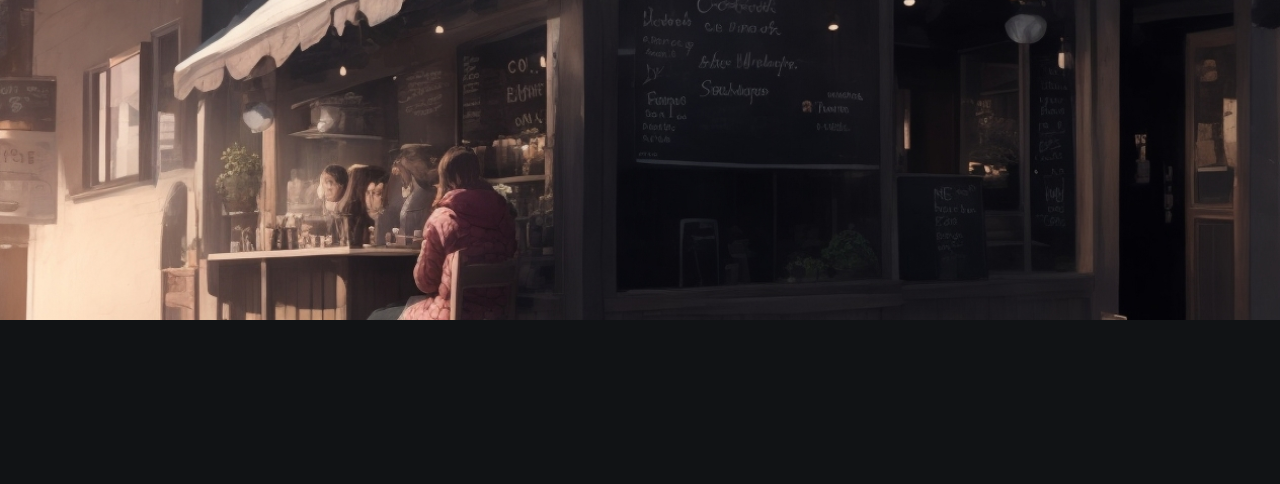
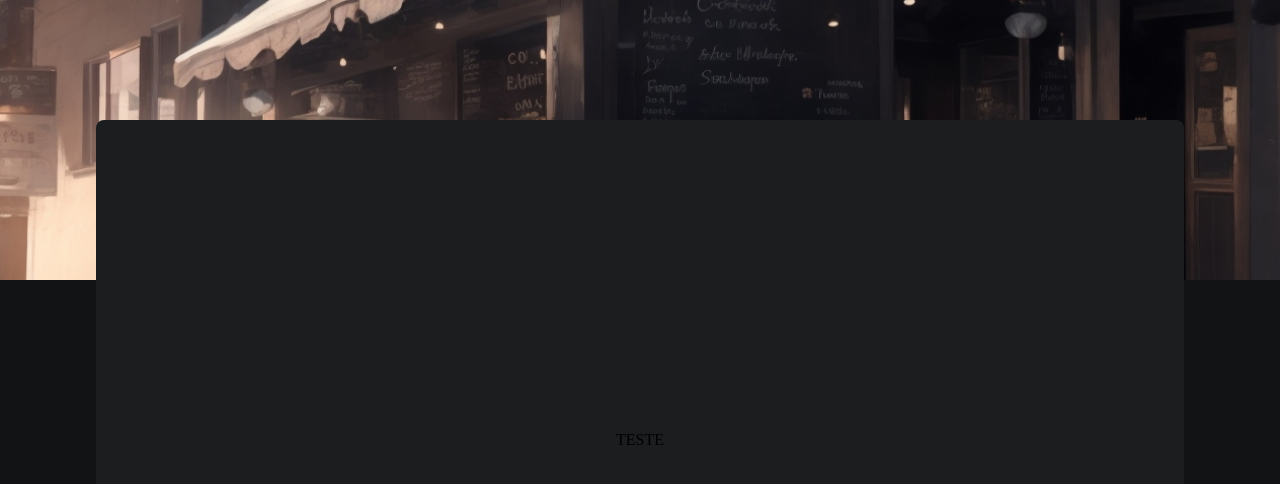
Before and after one commit to CaioDeLimaPires/Listagem-Caf-, a React (Vite) app: page / in a window 1280 px wide. Shown: the top 484 px of the page. Built offline with nearby package versions, Linux system fonts and the light colour scheme.

Commit message:
feat: Criado componente de backgrund

```diff
--- a/src/App.tsx
+++ b/src/App.tsx
@@ -1,9 +1,14 @@
 import BackgroundCofe from "@layout/atoms/BackgroundCofe"
 import '../src/styles/app.css'
+import BackgroundDefault from "@ui/atoms/BackgroundDefault"
 function App() {
   return (
     <div className="app">
-      <BackgroundCofe/>
+      <BackgroundCofe>
+        <BackgroundDefault>
+          <p>TESTE</p>
+        </BackgroundDefault>
+      </BackgroundCofe>
     </div>
   )
 }
--- a/src/components/layout/components/atoms/BackgroundCofe/index.tsx
+++ b/src/components/layout/components/atoms/BackgroundCofe/index.tsx
@@ -1,12 +1,16 @@
+import { ReactNode } from "react"
 import "../../../styles/BackgroundCofe.css"
 
-const BackgroundCofe=()=>{
-    return(
-    <>
-    <div className="background">
-    <img src="/bg-cafe.jpg"></img>
-    </div>
-    </>
+type Props = {
+    children: ReactNode
+}
+const BackgroundCofe = ({ children }: Props) => {
+    return (
+        <div className="background">
+            <img src="/bg-cafe.jpg"></img>
+            {children}
+        </div>
+
     )
 }
 
--- a/src/components/layout/styles/BackgroundCofe.css
+++ b/src/components/layout/styles/BackgroundCofe.css
@@ -2,8 +2,12 @@
     background-color: #111315;
     width:100%;
     height: 100%;
+    display: flex;
+    align-items: center;
+    justify-items: center;
+    flex-direction: column;
 }
 img{
-    height: 40%;
+    height: 35%;
     width: 100%;
 }
--- /dev/null
+++ b/src/components/ui/atoms/BackgroundDefault/index.tsx
@@ -0,0 +1,14 @@
+import { ReactNode } from "react"
+import "./style.css"
+
+type Props = {
+    children: ReactNode
+}
+
+const BackgroundDefault = ({ children }: Props) => (
+    <div className="backgroundDefault">
+        {children}
+    </div>
+)
+
+export default BackgroundDefault;
--- /dev/null
+++ b/src/components/ui/atoms/BackgroundDefault/style.css
@@ -0,0 +1,11 @@
+.backgroundDefault{
+    width: 85%;
+    height: 80%;
+    display: flex;
+    justify-content: center;
+    align-items: center;
+    background-color: #1B1D1F;
+    border-radius: 8px;
+    position: absolute;
+    top: 15%;
+}
--- a/tsconfig.json
+++ b/tsconfig.json
@@ -22,6 +22,7 @@
 
     "paths": {
       "@layout/atoms/*":["./src/components/layout/components/atoms/*"],
+      "@ui/atoms/*":["./src/components/ui/atoms/*"],
     },
   },
   "include": ["src"],
```
